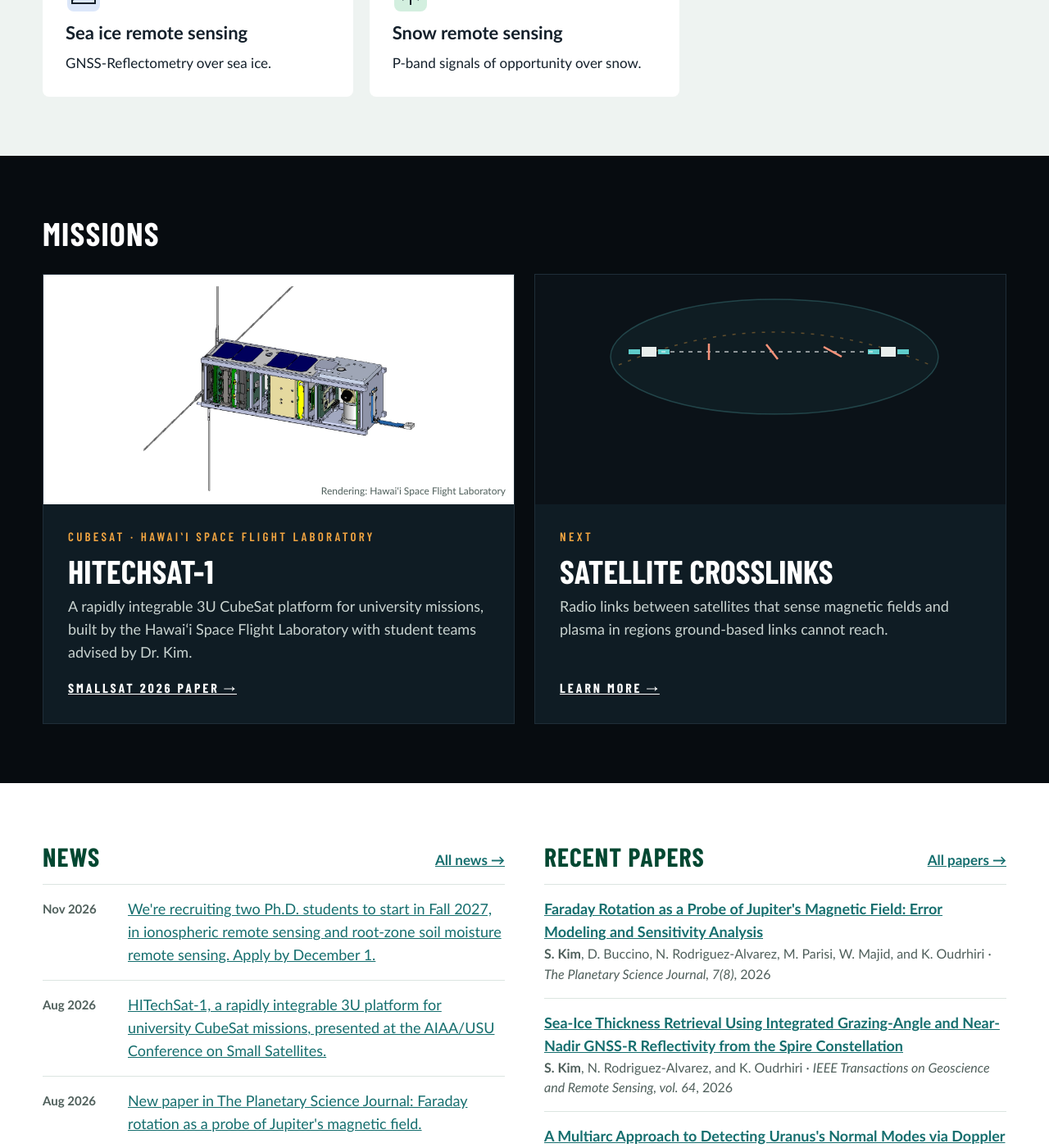
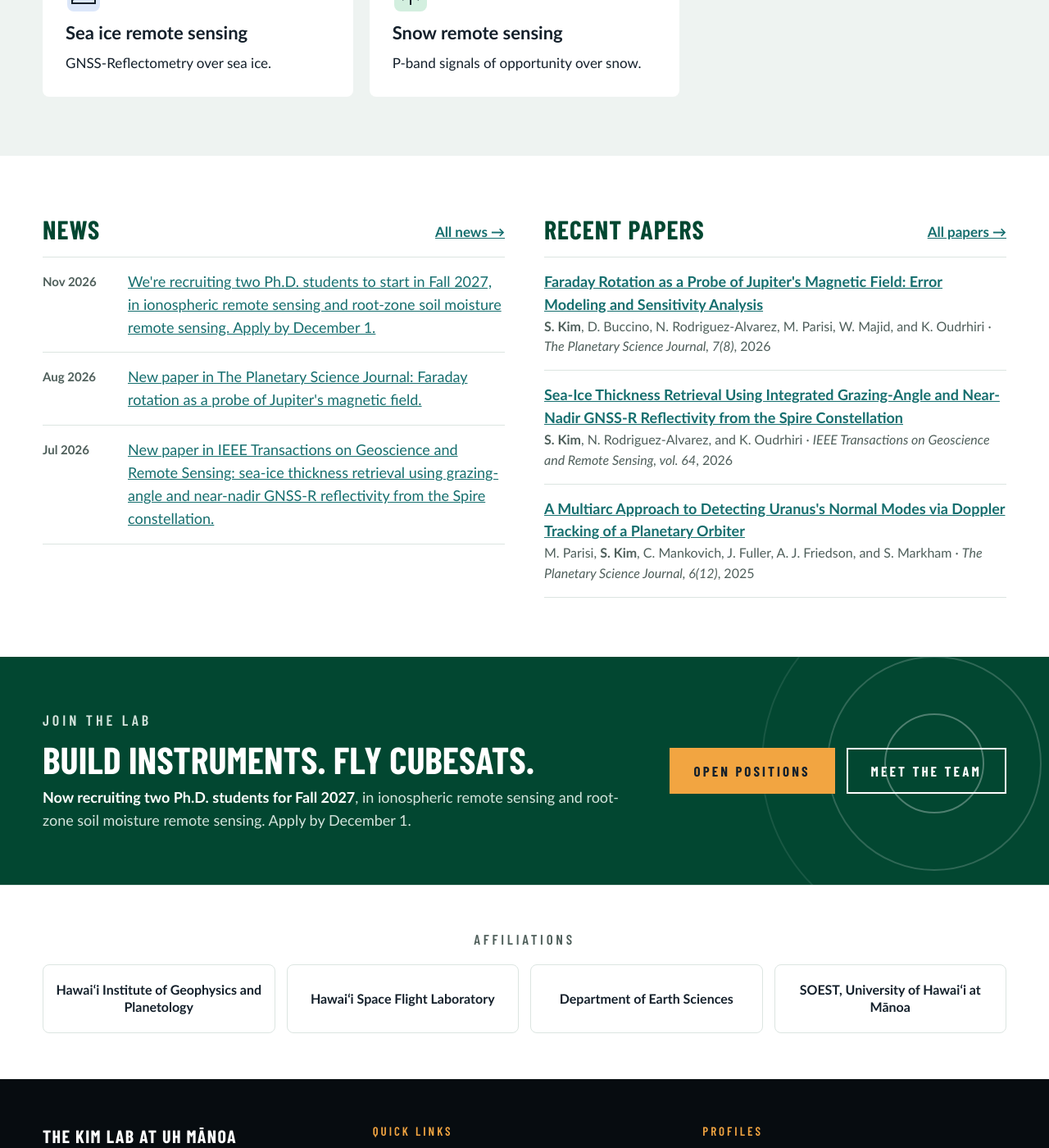
Before and after one commit to sehokim09/sehokim09.github.io, a Jekyll site: the page built from index.html, in a window 1280 px wide and 1400 px high, scrolled down 2186 px. Shown: the whole window at 82% size. Built offline with Jekyll 4.4.1, drawn with Linux system fonts in a browser that asks for light colours.

Commit message:
Remove HITechSat-1 from the site's featured content
Seho is not PI or Co-I on HTS-1: drop the Missions band (and the HTS-1
rendering), the HTS-1 news item, and HTS-1 references on the Join and
Teaching pages. The SmallSat paper stays in the publication list.

Co-Authored-By: Claude Opus 5.5 <noreply@anthropic.com>
Claude-Session: https://claude.ai/code/session_01CT7uMHNpm9DEv42J4sv3fR

```diff
--- a/_data/news.yml
+++ b/_data/news.yml
@@ -10,10 +10,6 @@
   link: "/join/"
 
 - date: "Aug 2026"
-  text: "HITechSat-1, a rapidly integrable 3U platform for university CubeSat missions, presented at the AIAA/USU Conference on Small Satellites."
-  link: "https://digitalcommons.usu.edu/smallsat/2026/all2026/231/"
-
-- date: "Aug 2026"
   text: "New paper in The Planetary Science Journal: Faraday rotation as a probe of Jupiter's magnetic field."
   link: "https://doi.org/10.3847/PSJ/ae939c"
 
--- a/_data/teaching.yml
+++ b/_data/teaching.yml
@@ -13,7 +13,7 @@
   terms: "Fall 2026"
   place: "UH Mānoa"
   role: "Lecturer"
-  description: "Senior capstone teams work on subsystems of the HITechSat-1 CubeSat with the Hawaiʻi Space Flight Laboratory."
+  description: "Senior capstone in which student teams develop CubeSat subsystems."
   current: true
 
 - code: "EPET/ME 400"
--- a/index.html
+++ b/index.html
@@ -119,48 +119,6 @@ home: true
   </div>
 </section>
 
-<section class="spacecraft" id="missions" aria-label="Missions">
-  <div class="container">
-    <div class="section-head">
-      <h2 class="section-title" style="color: #FFFFFF">Missions</h2>
-    </div>
-    <div class="missions-grid" style="padding-top: 0; padding-bottom: 0">
-      <article class="mission-card">
-        <figure class="mission-media mission-media-light">
-          <img src="{{ '/assets/img/hts-1-render.jpg' | relative_url }}" alt="Rendering of the HITechSat-1 3U CubeSat with deployed antennas and side panels removed to show internal subsystems" width="1200" height="893" loading="lazy">
-          <figcaption>Rendering: Hawaiʻi Space Flight Laboratory</figcaption>
-        </figure>
-        <div class="mission-card-body">
-          <p class="eyebrow">CubeSat · Hawaiʻi Space Flight Laboratory</p>
-          <h3>HITechSat-1</h3>
-          <p>A rapidly integrable 3U CubeSat platform for university missions, built by the Hawaiʻi Space Flight Laboratory with student teams advised by Dr. Kim.</p>
-          <a href="https://digitalcommons.usu.edu/smallsat/2026/all2026/231/" target="_blank" rel="noopener">SmallSat 2026 paper →</a>
-        </div>
-      </article>
-      <article class="mission-card">
-        <figure class="mission-media">
-          <svg viewBox="125 40 600 280" preserveAspectRatio="xMidYMid slice" aria-hidden="true">
-          <ellipse cx="430" cy="140" rx="200" ry="70" fill="#5FCCCA" fill-opacity="0.06" stroke="#5FCCCA" stroke-opacity="0.25" stroke-width="1.5"></ellipse>
-          <path d="M240 150 Q430 70 620 150" fill="none" stroke="#F2A541" stroke-opacity="0.35" stroke-width="1.5" stroke-dasharray="4 8"></path>
-          <rect x="268" y="128" width="18" height="12" fill="#E8EEEC"></rect><rect x="252" y="131" width="14" height="6" fill="#5FCCCA"></rect><rect x="288" y="131" width="14" height="6" fill="#5FCCCA"></rect>
-          <rect x="560" y="128" width="18" height="12" fill="#E8EEEC"></rect><rect x="544" y="131" width="14" height="6" fill="#5FCCCA"></rect><rect x="580" y="131" width="14" height="6" fill="#5FCCCA"></rect>
-          <line x1="292" y1="134" x2="556" y2="134" stroke="#FFFFFF" stroke-opacity="0.7" stroke-width="1.5" stroke-dasharray="5 6"></line>
-          <line x1="350" y1="124" x2="350" y2="144" stroke="#F7937A" stroke-width="2.5"></line>
-          <line x1="420" y1="125" x2="434" y2="143" stroke="#F7937A" stroke-width="2.5"></line>
-          <line x1="490" y1="128" x2="512" y2="140" stroke="#F7937A" stroke-width="2.5"></line>
-        </svg>
-        </figure>
-        <div class="mission-card-body">
-          <p class="eyebrow">Next</p>
-          <h3>Satellite crosslinks</h3>
-          <p>Radio links between satellites that sense magnetic fields and plasma in regions ground-based links cannot reach.</p>
-          <a href="{{ '/research/#radio-science' | relative_url }}">Learn more →</a>
-        </div>
-      </article>
-    </div>
-  </div>
-</section>
-
 <section class="section">
   <div class="container two-col">
     <div>
--- a/join.html
+++ b/join.html
@@ -57,7 +57,7 @@ permalink: /join/
       <article class="card">
         <span class="tag">Undergraduates</span>
         <h3>Research and CubeSats</h3>
-        <p>UH Mānoa undergraduates can get hands-on experience through research projects and the HITechSat-1 CubeSat at the Hawaiʻi Space Flight Laboratory, where senior capstone teams work on spacecraft subsystems.</p>
+        <p>UH Mānoa undergraduates can get hands-on experience through research projects and senior capstone work on CubeSat subsystems.</p>
       </article>
       <article class="card">
         <span class="tag">Postdocs</span>
```
Also changed, not shown: assets/img/hts-1-render.jpg (deleted).
